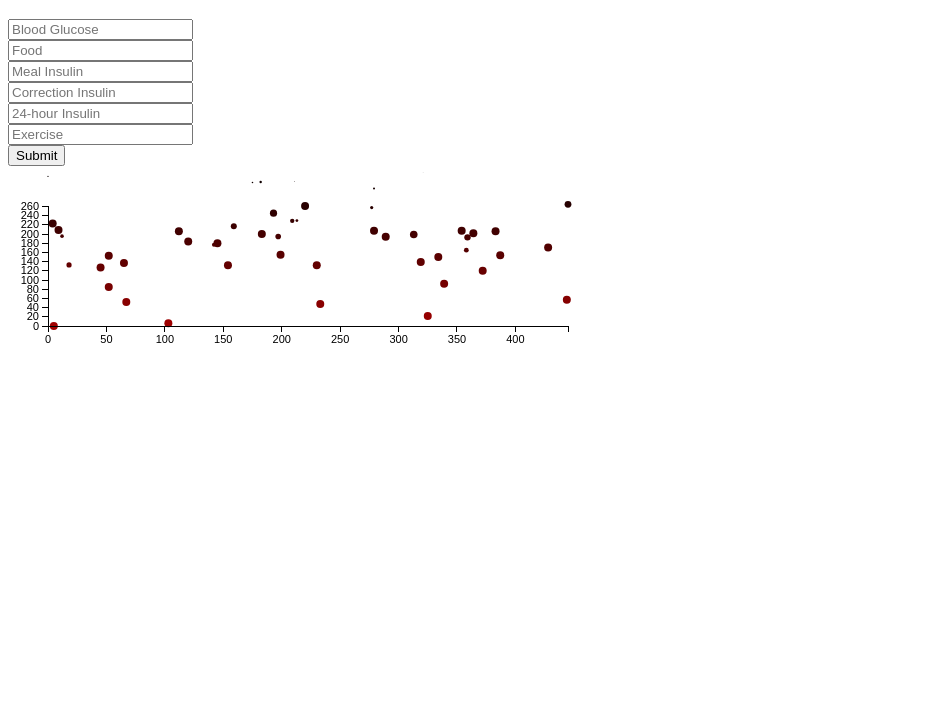
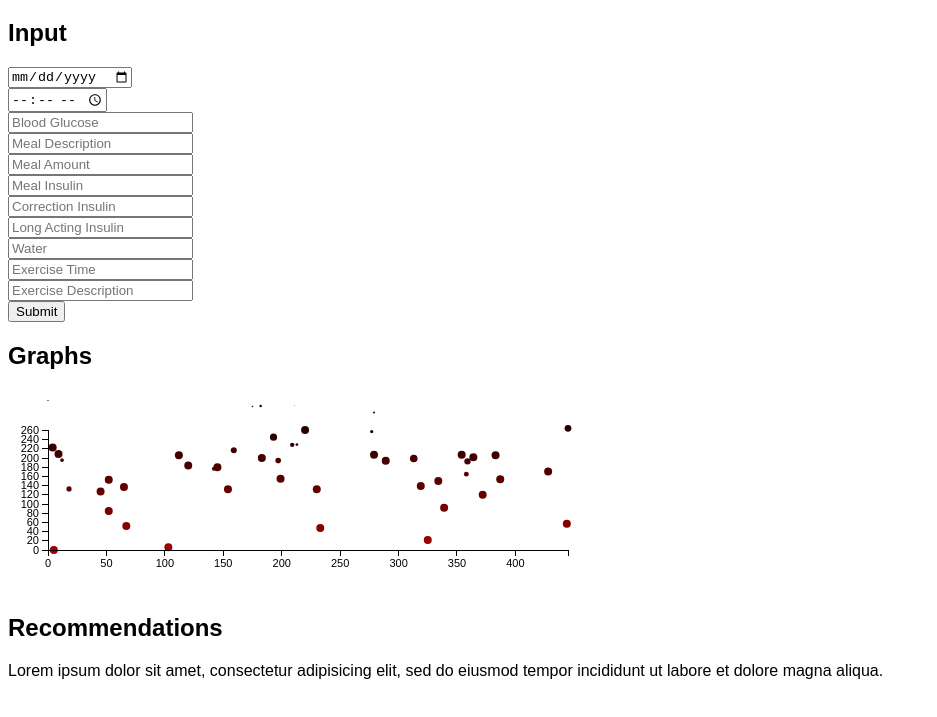
Before and after one commit to cyrus-shahrivar/diabeticMGMT, a website: page public/index.html in a window 1280 px wide. Shown: the part 61-778 px from the top of the page, without its empty margins (0-937 px from the left). Drawn offline with Linux system fonts and the light colour scheme.

Commit message:
laid out templates of the pages

```diff
--- a/public/index.html
+++ b/public/index.html
@@ -2,7 +2,7 @@
 <html>
   <head>
     <meta charset="utf-8">
-    <title>Testing</title>
+    <title>Home</title>
     <link rel="stylesheet" href="style.css">
     <style>
      /* d3 styling */
@@ -23,15 +23,29 @@
   </head>
   <body>
     <h1>Diabetic MGMT</h1>
+    <h2>Input</h2>
     <form class="">
-      <input type="text" placeholder="Blood Glucose"><br>
-      <input type="text" placeholder="Food"><br>
-      <input type="text" placeholder="Meal Insulin"><br>
-      <input type="text" placeholder="Correction Insulin"><br>
-      <input type="text" placeholder="24-hour Insulin"><br>
-      <input type="text" placeholder="Exercise"><br>
+      <input type="date" placeholder="Date"><br>
+      <input type="time" placeholder="Time"><br>
+      <input type="number" placeholder="Blood Glucose"><br>
+      <input type="text" placeholder="Meal Description"><br>
+      <input type="number" placeholder="Meal Amount"><br>
+      <input type="number" placeholder="Meal Insulin"><br>
+      <input type="number" placeholder="Correction Insulin"><br>
+      <input type="text" placeholder="Long Acting Insulin"><br>
+      <input type="number" placeholder="Water"><br>
+      <input type="number" placeholder="Exercise Time"><br>
+      <input type="number" placeholder="Exercise Description"><br>
       <input type="button" name="name" value="Submit"><br>
     </form>
+    <h2>Graphs</h2>
+    <div id="graphs">
+
+    </div>
+    <h2>Recommendations</h2>
+    <p>
+      Lorem ipsum dolor sit amet, consectetur adipisicing elit, sed do eiusmod tempor incididunt ut labore et dolore magna aliqua.
+    </p>
     <script>
       //program variables
       var w = 600,
@@ -61,7 +75,7 @@
 
                     // will make "y" values actually go bottom-up (opp of coord system).range([h - padding, 0 + padding]);
       //creates svg
-    var svg = d3.select('body').append('svg')
+      var svg = d3.select('#graphs').append('svg')
                   .attr('width', w)
                   .attr('height', h);
 
```
Also changed, not shown: public/login.html (added, +14 -0 lines), public/setup.html (added, +36 -0 lines). Lines whose indentation alone changed are shown as unchanged.
